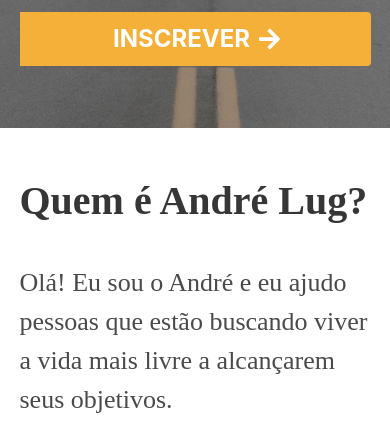
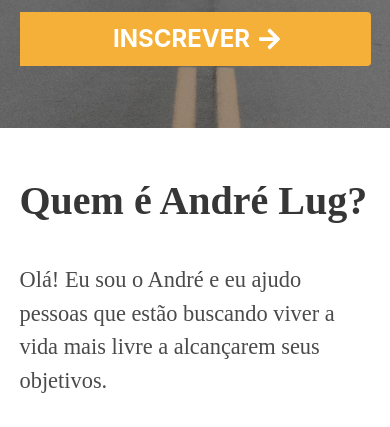
Before and after one commit to andrelug/freelancer, a plain HTML site: page index.html in a window 390 px wide. Shown: the part 633-1060 px from the top of the page. Drawn offline with nearby package versions, Linux system fonts and the light colour scheme; a web font is replaced by a local one.

Commit message:
melhora respondivo

```diff
--- a/css/styles.css
+++ b/css/styles.css
@@ -69,7 +69,7 @@ section h2:not(.participar) {
     margin-bottom: 140px !important;
 }
 section p {
-    font-size: 26px !important;
+    font-size: 1.6rem !important;
 }
 #features .feature svg:not(:root).svg-inline--fa {
     color: #F5B039;
@@ -110,4 +110,7 @@ footer a, footer img {
         font-size: 2.5rem !important;
         margin-bottom: 40px !important;
     }
+    section p {
+        font-size: 1.4rem !important;
+    }
 }
```
